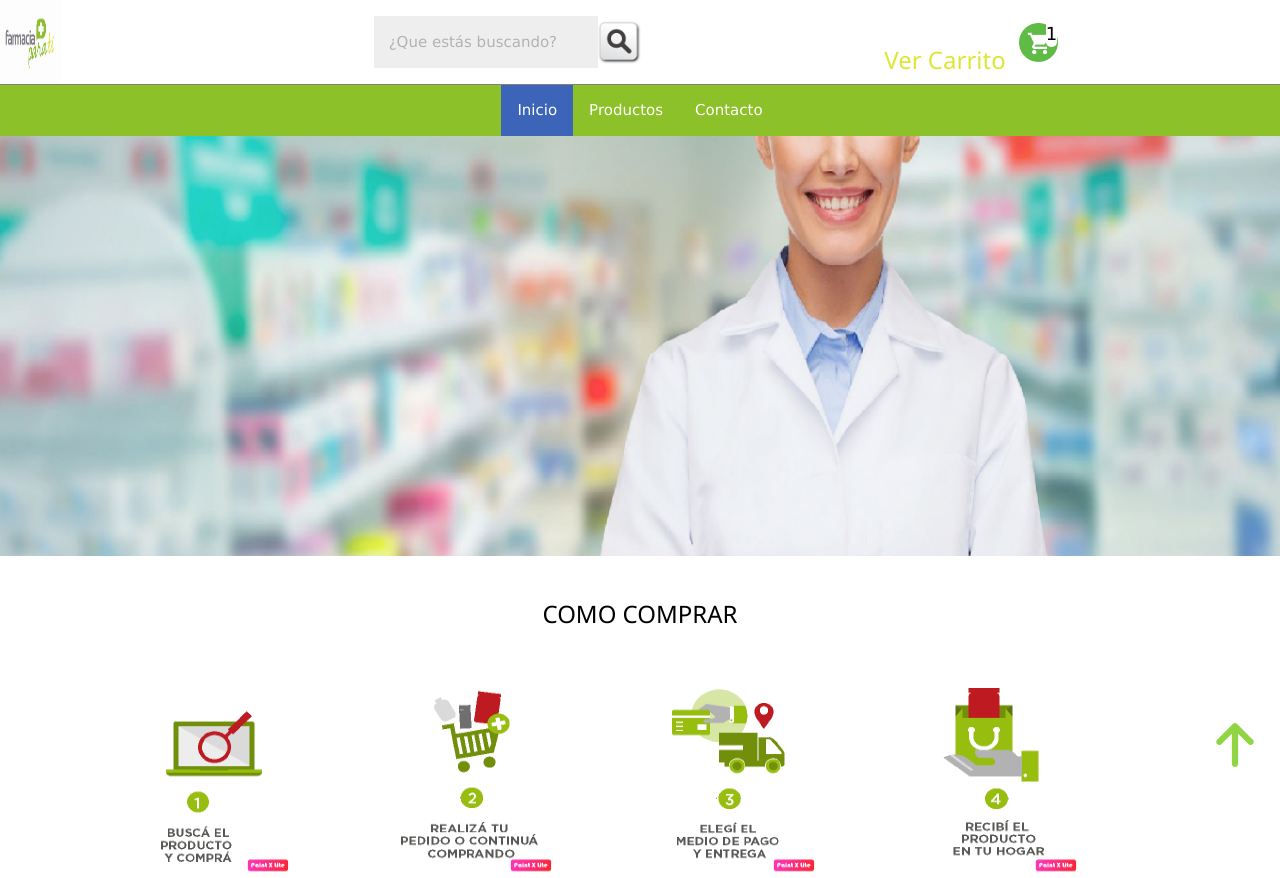
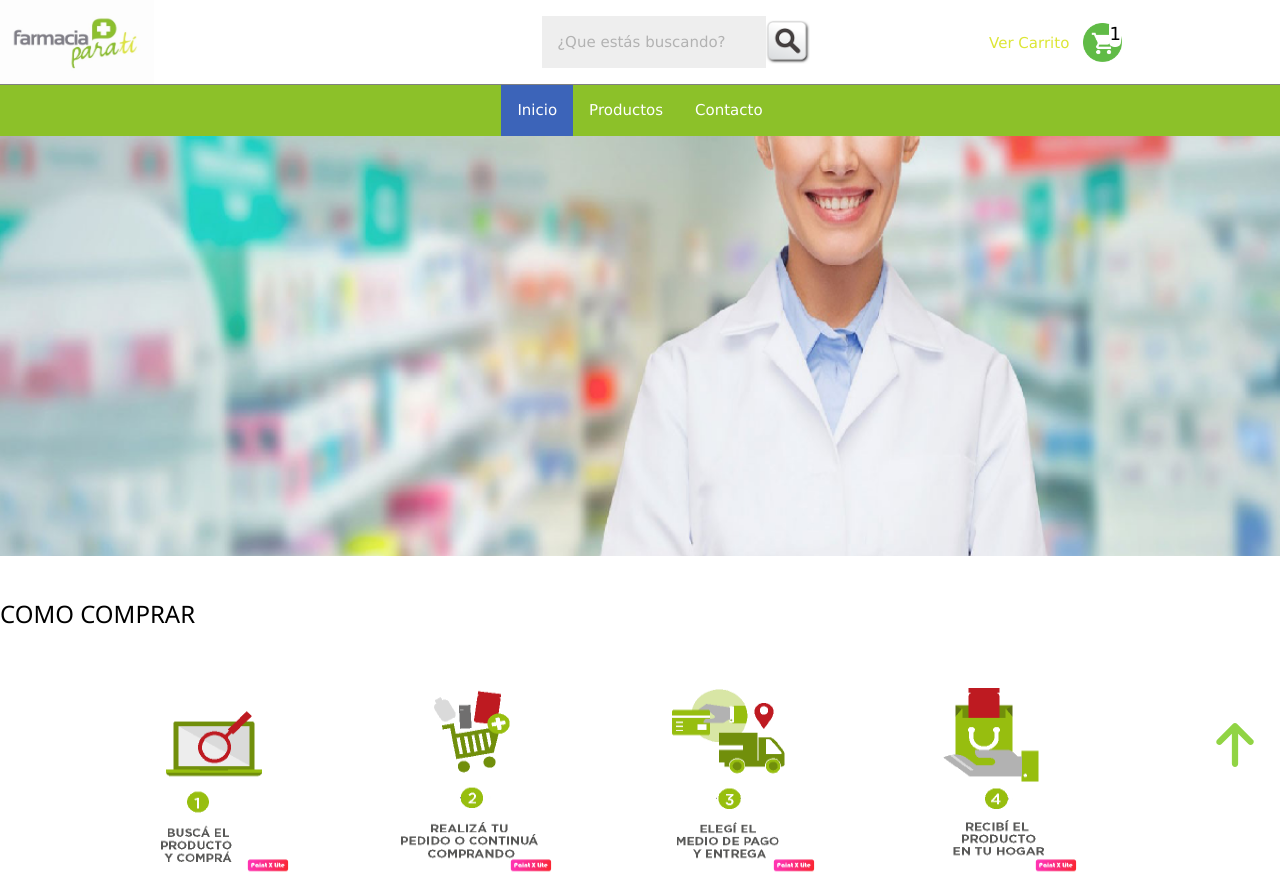
Before and after one commit to sergio-demarco/TrabajoPracticoPW1, a plain HTML site: page Index.html in a window 1280 px wide. Shown: the top 878 px of the page. Drawn offline with nearby package versions, Linux system fonts and the light colour scheme.

Commit message:
logo cambio

```diff
--- a/Index.html
+++ b/Index.html
@@ -11,7 +11,7 @@
     <body onload="Carousel();">
         <header id="header">
             <div class="barraSuperior" >
-                <a href="Index.html"><img src="img/fotoFarmacia.jpg" alt="Foto_De_Farmacia" /></a>
+               <div class="logo"> <a href="Index.html"><img src="img/fotoFarmacia.jpg" alt="Foto_De_Farmacia" /></a></div>
                 <div class="separador">
                 </div>
                 <div class="acciones">
@@ -23,7 +23,7 @@
                     </span>
                 </div>
                 <div class="separador"></div>
-                <div class="ver_carrito"><a href="Resumen.html"><h3>Ver Carrito</h3></a></div>
+                <div class="ver_carrito"><a href="Resumen.html"><p>Ver Carrito</p></a></div>
                 <div class="carrito" onclick="VerCarrito();" >
                     <div class="numero"><p id="numero_carrito">1</p></div>
                 </div>
--- a/css/Estilos.css
+++ b/css/Estilos.css
@@ -13,6 +13,7 @@ html,body{
     right:10px;
     bottom:20px;
     padding: 10px;
+    z-index: 5;
 }
 
 h2{
@@ -34,7 +35,9 @@ h4{
     z-index: 2;
     border-bottom: 1px solid grey;
 }
-
+.logo{
+    width: 30%
+}
 .barraSuperior img {
     height: 100%;
     cursor: pointer;
@@ -50,7 +53,6 @@ h4{
     display: flex;
     flex-direction: row;
     align-items: center;
-    justify-content: space-between;
     margin-right: .5rem;
 }
 
@@ -66,7 +68,6 @@ h4{
     background-size: contain;
     padding: 1.3rem;
     cursor: pointer;
-
 }
 
 .barraSuperior .ver_carrito{
@@ -78,6 +79,7 @@ h4{
 .barraSuperior .ver_carrito a{
     text-decoration: none;
         color: #dde635;
+    width: 100%;
 }
 .barraSuperior .carrito {
     border: 0;
@@ -141,7 +143,7 @@ h4{
     top:85px;
     margin-top: 40px;
 }
-.como_comprar_titulo h3{
+.como_comprar_titulo p{
     text-align: center;
 }
 .columnas_como_comprar {
```
